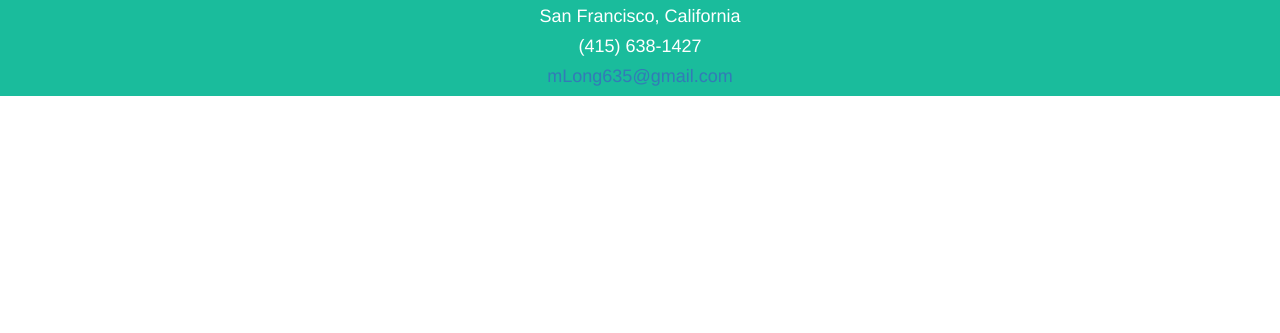
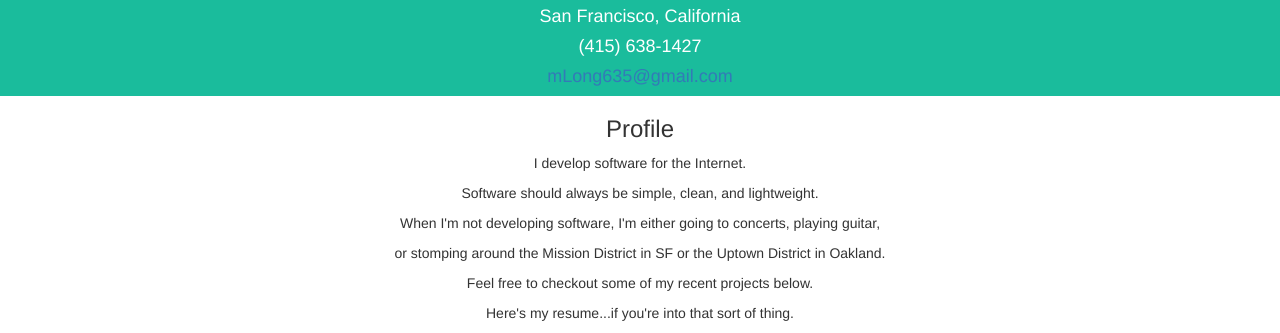
Before and after one commit to mlong635/portfolio, a plain HTML site: page index.html in a window 1280 px wide. Shown: the part 506-839 px from the top of the page. Before the commit the page ends 800 px from the top, so only its background shows below. Drawn offline with nearby package versions, Linux system fonts and the light colour scheme.

Commit message:
Add profile section and nameicon.ico to index.html

```diff
--- a/index.html
+++ b/index.html
@@ -3,6 +3,7 @@
 
   <head>
     <title>Matt Long's Personal Website</title>
+    <link rel="icon" href="nameicon.ico" type="image/x-icon"/>
     <meta charset="utf-8">
     <meta name="viewport" content="width=device-width, initial-scale=1">
     <link rel="stylesheet" href="https://maxcdn.bootstrapcdn.com/bootstrap/3.3.7/css/bootstrap.min.css">
@@ -21,6 +22,16 @@
       <h4><a href="mailto:mLong635@gmail.com">mLong635@gmail.com</a></h4>
 
     </div>
+
+    <div class="container-fluid bg-2 text-center">
+      <h3>Profile</h3>
+      <p>I develop software for the Internet.</p>
+      <p>Software should always be simple, clean, and lightweight.</p>
+      <p>When I'm not developing software, I'm either going to concerts, playing guitar, </p>
+      <p>or stomping around the Mission District in SF or the Uptown District in Oakland.</p>
+      <p>Feel free to checkout some of my recent projects below.</p>
+      <p>Here's my resume...if you're into that sort of thing.</p>
+    </div>
   </body>
 
 </html>
```
Also changed, not shown: nameicon.ico (added).
